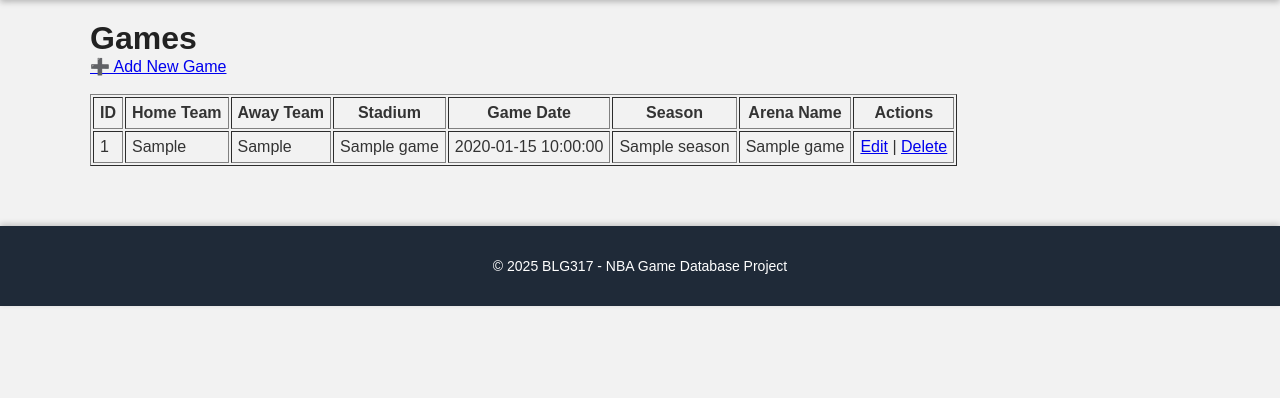
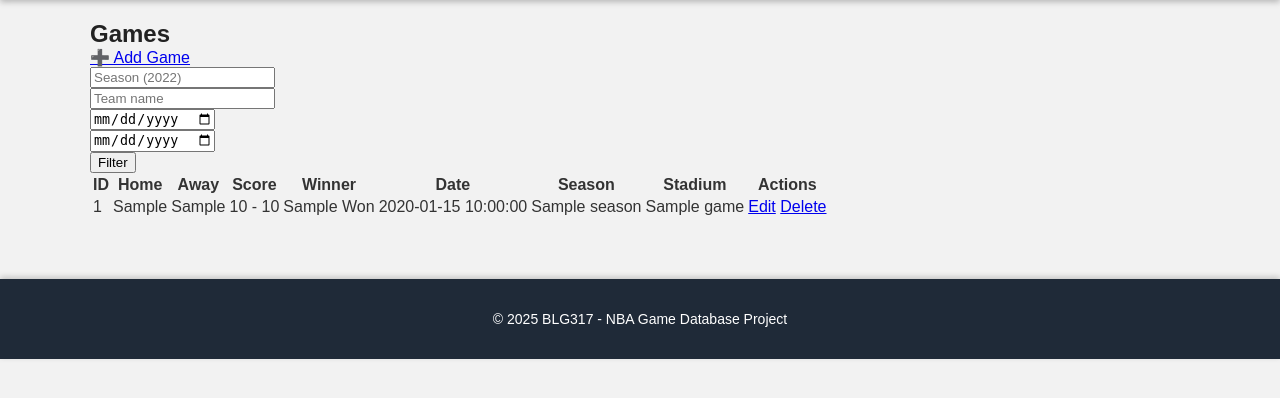
Before and after one commit to wfatih/blg317e, a Flask app: template templates/games_list.html in a window 1280 px wide. Shown: the part 51-449 px from the top of the page. Run offline with Flask 3, Linux system fonts and the light colour scheme; the template is opened without the code that fills it: most values are stand-ins (such as "Sample title", 1, 10 or a date in 2020).

Commit message:
games tablosu yenilendi

```diff
--- a/nba_schema.sql
+++ b/nba_schema.sql
@@ -39,25 +39,36 @@
 ------------------------------------------------------------
 -- 3) GAMES TABLE
 ------------------------------------------------------------
+DROP TABLE IF EXISTS games;
+
 CREATE TABLE games (
-    game_id             INTEGER PRIMARY KEY,
-    home_team_id        INTEGER NOT NULL,
-    away_team_id        INTEGER NOT NULL,
-    game_date           TEXT NOT NULL,
-    season              TEXT NOT NULL,
-    arena_name          TEXT,
+    game_id INTEGER PRIMARY KEY,
+    home_team_id INTEGER NOT NULL,
+    away_team_id INTEGER NOT NULL,
+    game_date TEXT NOT NULL,
+    season TEXT NOT NULL,
+    arena_name TEXT,
 
-    FOREIGN KEY (home_team_id)
-        REFERENCES teams(team_id)
-        ON UPDATE CASCADE
-        ON DELETE RESTRICT,
+    -- NEW: game stats from games.csv
+    home_team_score INTEGER,
+    away_team_score INTEGER,
+    fg_pct_home REAL,
+    fg_pct_away REAL,
+    ft_pct_home REAL,
+    ft_pct_away REAL,
+    fg3_pct_home REAL,
+    fg3_pct_away REAL,
+    ast_home INTEGER,
+    ast_away INTEGER,
+    reb_home INTEGER,
+    reb_away INTEGER,
+    home_team_wins INTEGER,
 
-    FOREIGN KEY (away_team_id)
-        REFERENCES teams(team_id)
-        ON UPDATE CASCADE
-        ON DELETE RESTRICT,
+    stadium_id INTEGER,
 
-    CHECK (home_team_id <> away_team_id)
+    FOREIGN KEY(home_team_id) REFERENCES teams(team_id),
+    FOREIGN KEY(away_team_id) REFERENCES teams(team_id),
+    FOREIGN KEY(stadium_id) REFERENCES stadiums(stadium_id)
 );
 
 ------------------------------------------------------------
--- a/templates/games_list.html
+++ b/templates/games_list.html
@@ -1,55 +1,78 @@
 {% extends "base.html" %}
 {% block content %}
-<!DOCTYPE html>
-<html lang="en">
-<head>
-    <meta charset="UTF-8">
-    <title>Games List</title>
-    <link rel="stylesheet" href="/static/home.css">
-</head>
 
-<body>
+<h2 class="mb-3">Games</h2>
 
-<h1>Games</h1>
+<a href="/games/add" class="btn btn-primary mb-3">➕ Add Game</a>
 
-<a href="/games/add">➕ Add New Game</a>
-<br><br>
+<!-- FILTER FORM -->
+<form method="GET" class="row g-2 mb-4">
+    <div class="col-md-3">
+        <input class="form-control" name="season" placeholder="Season (2022)" value="{{ request.args.get('season','') }}">
+    </div>
+    <div class="col-md-3">
+        <input class="form-control" name="team" placeholder="Team name" value="{{ request.args.get('team','') }}">
+    </div>
+    <div class="col-md-2">
+        <input class="form-control" type="date" name="date_from" value="{{ request.args.get('date_from','') }}">
+    </div>
+    <div class="col-md-2">
+        <input class="form-control" type="date" name="date_to" value="{{ request.args.get('date_to','') }}">
+    </div>
+    <div class="col-md-2">
+        <button class="btn btn-dark w-100">Filter</button>
+    </div>
+</form>
 
-<table border="1" cellpadding="6">
-    <thead>
+
+<table class="table table-bordered table-striped">
+    <thead class="table-dark">
         <tr>
             <th>ID</th>
-            <th>Home Team</th>
-            <th>Away Team</th>
+            <th>Home</th>
+            <th>Away</th>
+            <th>Score</th>
+            <th>Winner</th>
+            <th>Date</th>
+            <th>Season</th>
             <th>Stadium</th>
-            <th>Game Date</th>
-            <th>Season</th>
-            <th>Arena Name</th>
             <th>Actions</th>
         </tr>
     </thead>
 
     <tbody>
-    {% for g in games %}
+        {% for g in games %}
         <tr>
             <td>{{ g.game_id }}</td>
+
             <td>{{ g.home_team }}</td>
             <td>{{ g.away_team }}</td>
-            <td>{{ g.stadium_name if g.stadium_name else "-" }}</td>
+
+            <td>
+                {{ g.home_team_score }} - {{ g.away_team_score }}
+            </td>
+
+            <td>
+                {% if g.home_team_wins == 1 %}
+                    <span class="badge bg-success">{{ g.home_team }} Won</span>
+                {% else %}
+                    <span class="badge bg-danger">{{ g.away_team }} Won</span>
+                {% endif %}
+            </td>
+
             <td>{{ g.game_date }}</td>
             <td>{{ g.season }}</td>
-            <td>{{ g.arena_name if g.arena_name else "-" }}</td>
+
+            <td>{{ g.stadium_name if g.stadium_name else "-" }}</td>
 
             <td>
-                <a href="/games/edit/{{ g.game_id }}">Edit</a> |
-                <a href="/games/delete/{{ g.game_id }}" onclick="return confirm('Delete this game?')">Delete</a>
+                <a href="/games/edit/{{ g.game_id }}" class="btn btn-sm btn-warning">Edit</a>
+                <a href="/games/delete/{{ g.game_id }}" class="btn btn-sm btn-danger"
+                   onclick="return confirm('Delete this game?')">Delete</a>
             </td>
         </tr>
-    {% endfor %}
+        {% endfor %}
     </tbody>
 </table>
 
-</body>
-</html>
-
 {% endblock %}
```
Also changed, not shown: load-data.py (+34 -3 lines), templates/games_form.html (+38 -54 lines).
